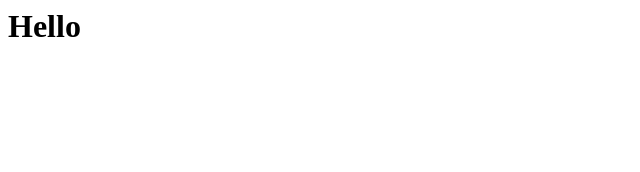
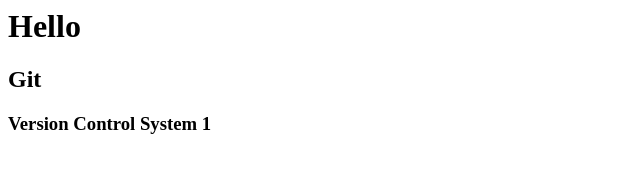
Before and after one commit to MinSantha/ecommerce2, a plain HTML site: page index.html in a window 1280 px wide. Shown: the whole page, without its empty margins (0-640 px from the left). Drawn offline with Linux system fonts and the light colour scheme.

Commit message:
Second Commit

```diff
--- a/index.html
+++ b/index.html
@@ -5,6 +5,8 @@
     <body>
 
 <h1> Hello </h1>
+<h2> Git </h2>
+<h3> Version Control System 1</h3>
 
     </body>
 </html>
```
